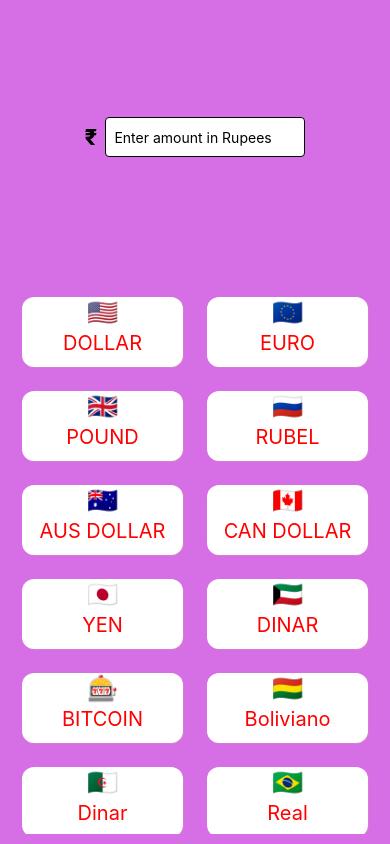
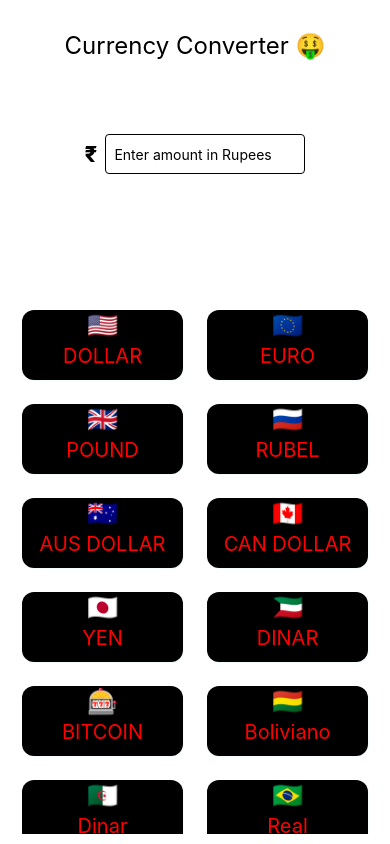
Before and after one commit to shubhamsinha21/Rupee, a React Native app: screen / in a window 390 px wide. Built offline with nearby package versions, Linux system fonts and the light colour scheme.

Commit message:
finalise

```diff
--- a/src/App.tsx
+++ b/src/App.tsx
@@ -45,6 +45,7 @@
   return (
     <>
       <StatusBar />
+      <View style={styles.headline}><Text style={styles.headlineText}>Currency Converter 🤑</Text></View>
       <View style={styles.Container}>
         <View style={styles.topContainer}>
           <View style={styles.rupeesContainer}>
@@ -88,7 +89,7 @@
 const styles = StyleSheet.create({
   Container: {
     flex: 1,
-    backgroundColor: '#d66ee6',
+    // backgroundColor: '#0f0608',
   },
   topContainer: {
     flex: 1,
@@ -97,7 +98,7 @@
   },
   resultText: {
     fontSize: 32,
-    color: 'yellow',
+    color: '#000000',
     fontWeight: '800',
   },
   rupeesContainer: {
@@ -119,13 +120,13 @@
     margin: 12,
     height: 70,
     borderRadius: 12,
-    backgroundColor: '#fff',
+    backgroundColor: '#000000',
     elevation: 10,
     shadowOffset: {
       width: 1,
       height: 1,
     },
-    shadowColor: 'yellow',
+    shadowColor: '#80dde0',
     shadowOpacity: 0.1,
     shadowRadius: 1,
   },
@@ -141,6 +142,16 @@
     backgroundColor: '#FFFFFF',
     elevation: 10,
   },
+  headline:{
+    marginTop:20,
+    alignItems:'center',
+    justifyContent:'center'
+  },
+  headlineText:{
+    fontSize:24,
+    color:'#000000',
+    marginBottom:-50
+  }
 });
 
 export default App;
```
